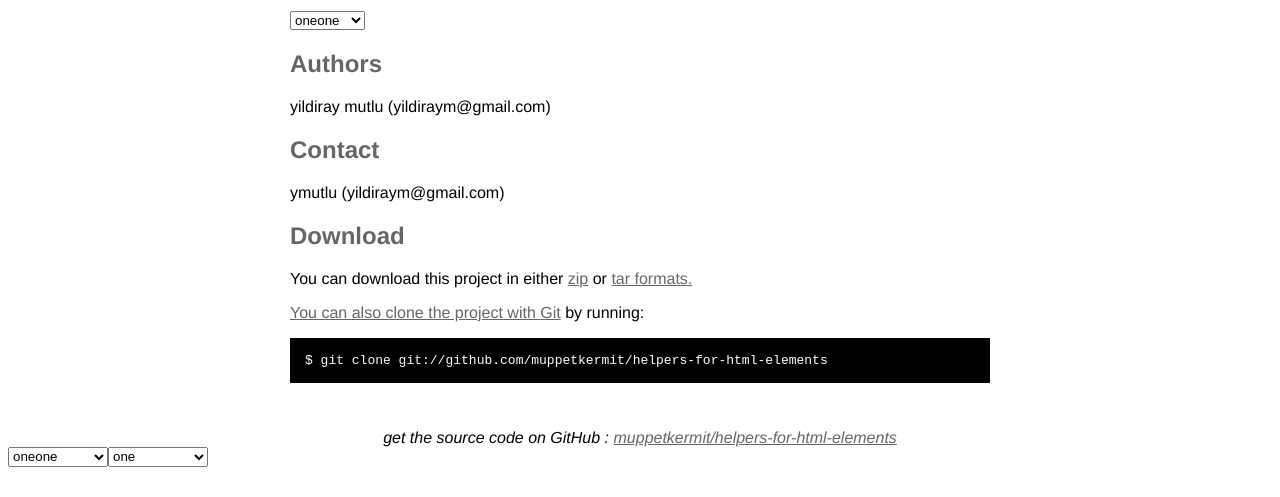
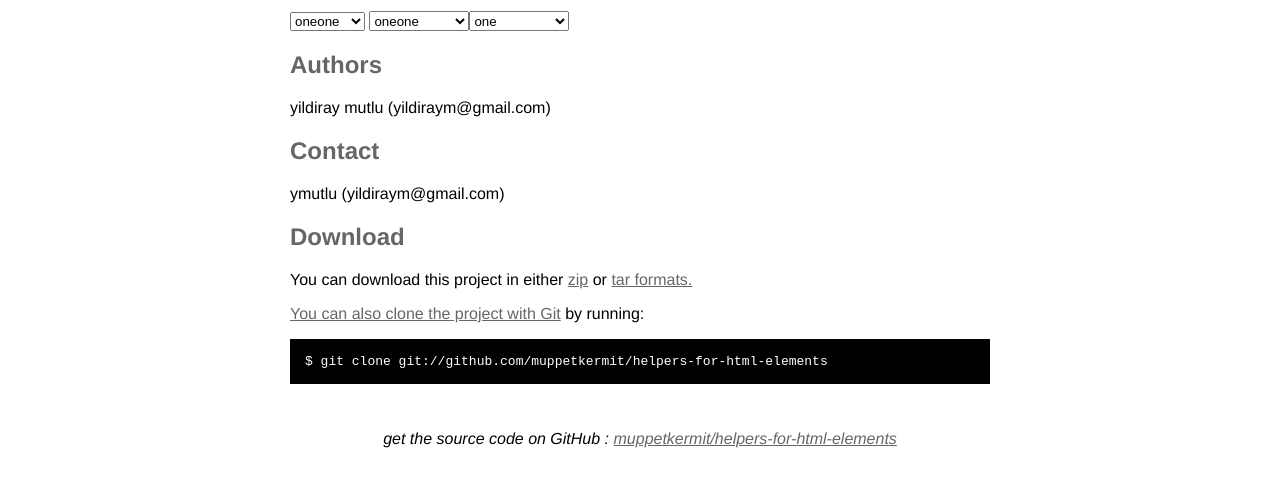
Before and after one commit to muppetkermit/helpers-for-html-elements, a plain HTML site: page index.html in a window 1280 px wide. Shown: the part 303-800 px from the top of the page. Drawn offline with Linux system fonts and the light colour scheme.

Commit message:
select holder

```diff
--- a/index.html
+++ b/index.html
@@ -97,7 +97,7 @@
 
 
       <h2>HTMLSelectElement Example</h2>
-
+      <div id="selectHolder">
 		<select id="">
 	        	<option value="11">oneone</option>
 	        	<option value="12">onetwo</option>
@@ -114,21 +114,23 @@
 	        	<option value="15">onefi</option>
 	        	<option value="16">onesix</option>
 	        </select>
+	   </div>
     <script>
+    	var sDivEle = document.getElementById("selectHolder");
        var selectElement = YM.Select.createSelectList(document,document.getElementById("select_"),
        													[{value:1,text:'one'},{value:2,text:'two'},{value:3,text:'three'},{value:4,text:'four',className:"option_className"}],
        													"selectclassName", // select element class
        													{height:"20px",width:"100px"}, // select element style
        													"", // select element id
        													false); // override option
-       	document.body.appendChild(selectElement);
+       	sDivEle.appendChild(selectElement);
        selectElement = YM.Select.createSelectList(	document,null, // select element
        													[{value:1,text:'one'},{value:2,text:'two'},{value:3,text:'three'},{value:4,text:'four',className:"option_className"}],
        													"selectclassName", // select element class
        													{height:"20px",width:"100px"}, // select element style
        													"newid", // select element id
        													true); // override option, has no effect if select element is null
-       document.body.appendChild(selectElement);
+       sDivEle.appendChild(selectElement);
     </script>
 
       <h2>Authors</h2>
```
Lines whose indentation alone changed are shown as unchanged.
